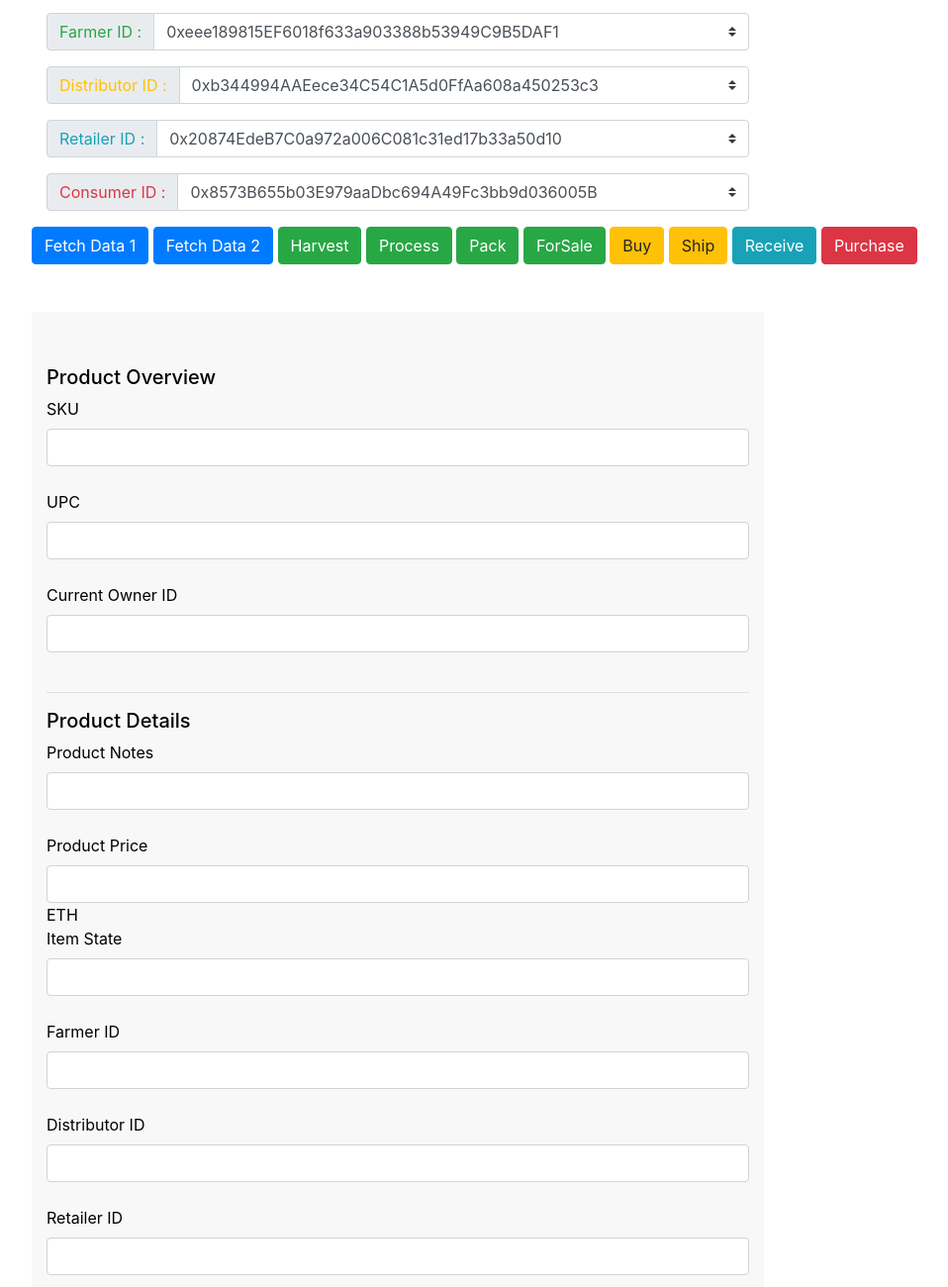
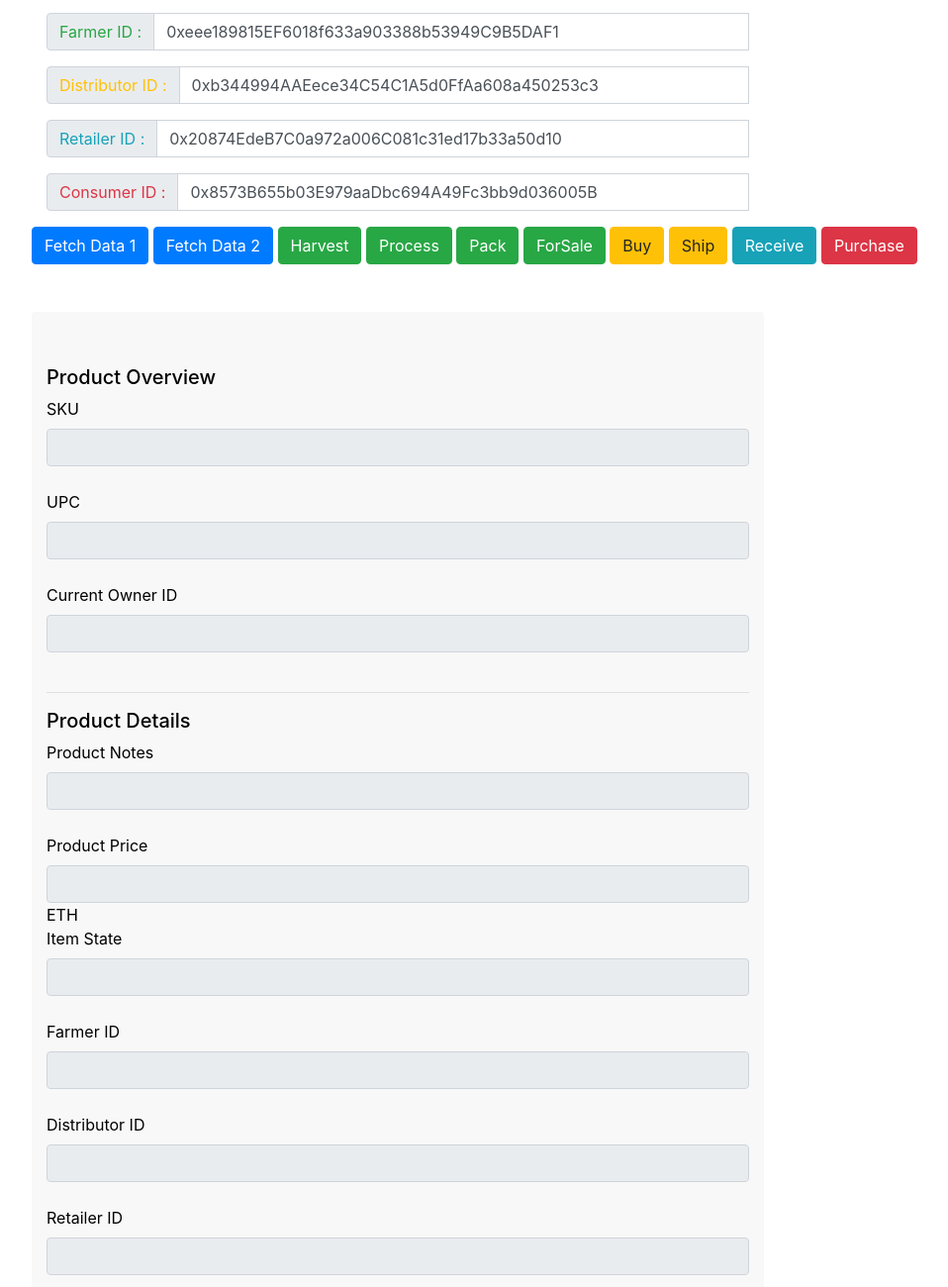
Before and after one commit to lofk/project-6-supply-chain, a website: page index.html in a window 1280 px wide. Shown: the part 140-1440 px from the top of the page at 99% size, without its empty margins (53-1011 px from the left). Drawn offline with nearby package versions, Linux system fonts and the light colour scheme.

Commit message:
replace dropdown by input text + update readme file

```diff
--- a/index.html
+++ b/index.html
@@ -22,49 +22,25 @@
             <div class="input-group-prepend">
                 <label class="input-group-text text-success" for="inputFarmerID">Farmer ID :</label>
             </div>
-            <select class="custom-select" id="inputFarmerID">
-                <option selected>Choose...</option>
-                <option value="0xeee189815EF6018f633a903388b53949C9B5DAF1" selected="true">0xeee189815EF6018f633a903388b53949C9B5DAF1</option>
-                <option value="0xb344994AAEece34C54C1A5d0FfAa608a450253c3">0xb344994AAEece34C54C1A5d0FfAa608a450253c3</option>
-                <option value="0x20874EdeB7C0a972a006C081c31ed17b33a50d10">0x20874EdeB7C0a972a006C081c31ed17b33a50d10</option>
-                <option value="0x8573B655b03E979aaDbc694A49Fc3bb9d036005B">0x8573B655b03E979aaDbc694A49Fc3bb9d036005B</option>
-            </select>
+            <input class="input-field form-control" type="text" id="inputFarmerID" name="inputFarmerID" value="0xeee189815EF6018f633a903388b53949C9B5DAF1"><br>
         </div>
         <div class="input-group col-8 mb-3">
             <div class="input-group-prepend">
                 <label class="input-group-text text-warning" for="inputDistributorID">Distributor ID :</label>
             </div>
-            <select class="custom-select" id="inputDistributorID">
-                <option selected>Choose...</option>
-                <option value="0xeee189815EF6018f633a903388b53949C9B5DAF1">0xeee189815EF6018f633a903388b53949C9B5DAF1</option>
-                <option value="0xb344994AAEece34C54C1A5d0FfAa608a450253c3" selected="true">0xb344994AAEece34C54C1A5d0FfAa608a450253c3</option>
-                <option value="0x20874EdeB7C0a972a006C081c31ed17b33a50d10">0x20874EdeB7C0a972a006C081c31ed17b33a50d10</option>
-                <option value="0x8573B655b03E979aaDbc694A49Fc3bb9d036005B">0x8573B655b03E979aaDbc694A49Fc3bb9d036005B</option>
-            </select>
+            <input class="input-field form-control" type="text" id="inputDistributorID" name="inputDistributorID" value="0xb344994AAEece34C54C1A5d0FfAa608a450253c3"><br>
         </div>
         <div class="input-group col-8 mb-3">
             <div class="input-group-prepend">
                 <label class="input-group-text text-info" for="inputRetailerID">Retailer ID :</label>
             </div>
-            <select class="custom-select" id="inputRetailerID">
-                <option selected>Choose...</option>
-                <option value="0xeee189815EF6018f633a903388b53949C9B5DAF1">0xeee189815EF6018f633a903388b53949C9B5DAF1</option>
-                <option value="0xb344994AAEece34C54C1A5d0FfAa608a450253c3">0xb344994AAEece34C54C1A5d0FfAa608a450253c3</option>
-                <option value="0x20874EdeB7C0a972a006C081c31ed17b33a50d10" selected="true">0x20874EdeB7C0a972a006C081c31ed17b33a50d10</option>
-                <option value="0x8573B655b03E979aaDbc694A49Fc3bb9d036005B">0x8573B655b03E979aaDbc694A49Fc3bb9d036005B</option>
-            </select>
+            <input class="input-field form-control" type="text" id="inputRetailerID" name="inputRetailerID" value="0x20874EdeB7C0a972a006C081c31ed17b33a50d10"><br>
         </div>
         <div class="input-group col-8 mb-3">
             <div class="input-group-prepend">
                 <label class="input-group-text text-danger" for="inputConsumerID">Consumer ID :</label>
             </div>
-            <select class="custom-select" id="inputConsumerID">
-                <option selected>Choose...</option>
-                <option value="0xeee189815EF6018f633a903388b53949C9B5DAF1">0xeee189815EF6018f633a903388b53949C9B5DAF1</option>
-                <option value="0xb344994AAEece34C54C1A5d0FfAa608a450253c3">0xb344994AAEece34C54C1A5d0FfAa608a450253c3</option>
-                <option value="0x20874EdeB7C0a972a006C081c31ed17b33a50d10">0x20874EdeB7C0a972a006C081c31ed17b33a50d10</option>
-                <option value="0x8573B655b03E979aaDbc694A49Fc3bb9d036005B" selected="true">0x8573B655b03E979aaDbc694A49Fc3bb9d036005B</option>
-            </select>
+            <input class="input-field form-control" type="text" id="inputConsumerID" name="inputConsumerID" value="0x8573B655b03E979aaDbc694A49Fc3bb9d036005B"><br>
         </div>
 
         <div class=button-div>
@@ -85,27 +61,27 @@
             <br>
             <h5>Product Overview</h5>
             <label>SKU</label>
-            <input class="input-field form-control" type="number" id="sku" name="sku"><br>
+            <input class="input-field form-control" type="number" id="sku" name="sku" readonly><br>
             <label>UPC</label>
-            <input class="input-field form-control" type="number" id="upc" name="upc"><br>
+            <input class="input-field form-control" type="number" id="upc" name="upc" readonly><br>
             <label>Current Owner ID</label>
-            <input class="input-field form-control" type="text" id="ownerID" name="ownerID" size="50"><br>
+            <input class="input-field form-control" type="text" id="ownerID" name="ownerID" size="50" readonly><br>
             <hr/>
             <h5>Product Details</h5>
             <label>Product Notes</label>
-            <input class="input-field form-control" type="text" id="productNotes" name="productNotes" size="60"><br>
+            <input class="input-field form-control" type="text" id="productNotes" name="productNotes" size="60" readonly><br>
             <label>Product Price</label>
-            <input class="input-field form-control" type="number" id="productPrice" name="productPrice"> ETH<br>
+            <input class="input-field form-control" type="number" id="productPrice" name="productPrice" readonly> ETH<br>
             <label>Item State</label>
-            <input class="input-field form-control" type="text" id="itemState" name="itemState"><br>
+            <input class="input-field form-control" type="text" id="itemState" name="itemState" readonly><br>
             <label>Farmer ID</label>
-            <input class="input-field form-control" type="text" id="farmerID" name="farmerID" size="50"><br>
+            <input class="input-field form-control" type="text" id="farmerID" name="farmerID" size="50" readonly><br>
             <label>Distributor ID</label>
-            <input class="input-field form-control" type="text" id="distributorID" name="distributorID" size="50"><br>
+            <input class="input-field form-control" type="text" id="distributorID" name="distributorID" size="50" readonly><br>
             <label>Retailer ID</label>
-            <input class="input-field form-control" type="text" id="retailerID" name="retailerID" size="50"><br>
+            <input class="input-field form-control" type="text" id="retailerID" name="retailerID" size="50" readonly><br>
             <label>Distributor ID</label>
-            <input class="input-field form-control" type="text" id="consumerID" name="consumerID" size="50"><br>
+            <input class="input-field form-control" type="text" id="consumerID" name="consumerID" size="50" readonly><br>
         </div>
 
 
--- a/src/js/app.js
+++ b/src/js/app.js
@@ -189,8 +189,6 @@ App = {
         event.preventDefault();
         var processId = parseInt($(event.target).data('id'));
 
-        console.log('acc1 : ' + App.originFarmerID.toLowerCase());
-        console.log('acc2 : ' + App.metamaskAccountID);
         App.contracts.SupplyChain.deployed().then(function(instance) {
             return instance.processItem(App.upc, {from: App.originFarmerID.toLowerCase() });
         }).then(function(result) {
```
Also changed, not shown: readme.md, screenshots/supply_chain.png (added), screenshots/supply_chain_tests.png (added).
